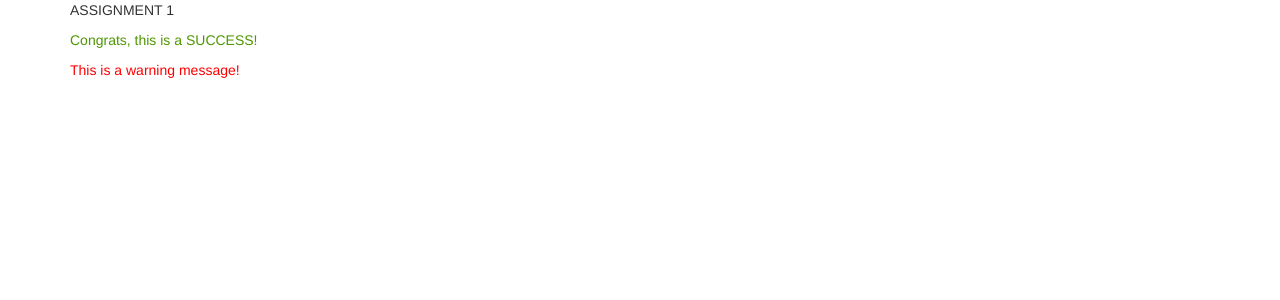
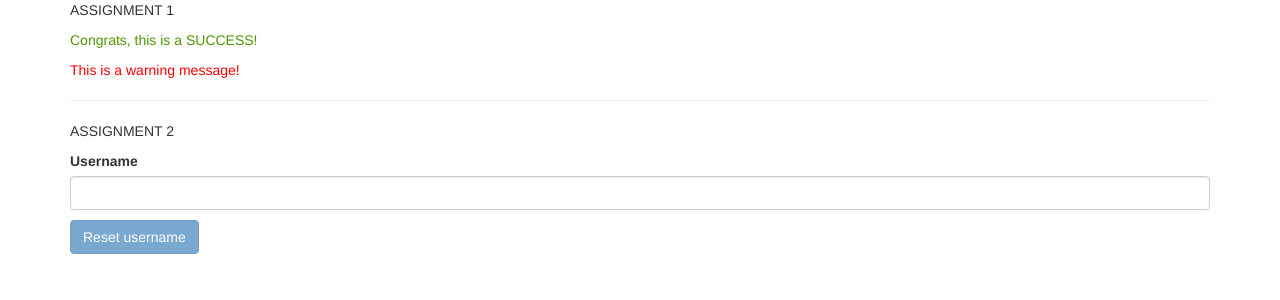
Before and after one commit to mihaivaidos/angular-assignments-udemy, an Angular app: page / in a window 1280 px wide. Shown: the top 300 px of the page. Built offline with nearby package versions, Linux system fonts and the light colour scheme.

Commit message:
Assignment 2 UsernameComponent and update AppComponent to use it

```diff
--- a/src/app/app.component.html
+++ b/src/app/app.component.html
@@ -2,4 +2,9 @@
   <p>ASSIGNMENT 1</p>
   <app-success-alert/>
   <app-warning-alert/>
+  <hr>
 </div>
+<div class="container">
+  <p>ASSIGNMENT 2</p>
+  <app-username/>
+</div>
--- /dev/null
+++ b/src/app/assignment-2/username/username.component.html
@@ -0,0 +1,6 @@
+<label for="username">Username</label>
+<input type="text" name="username" class="form-control" [(ngModel)]="username">
+
+<p>{{ username }}</p>
+
+<button class="btn btn-primary" (click)="onReset()" [disabled]="username === ''">Reset username</button>
--- /dev/null
+++ b/src/app/assignment-2/username/username.component.ts
@@ -0,0 +1,14 @@
+import {Component} from '@angular/core';
+
+@Component({
+  selector: 'app-username',
+  templateUrl: './username.component.html',
+  styleUrl: './username.component.css'
+})
+export class UsernameComponent {
+  username = '';
+
+  onReset() {
+    this.username = '';
+  }
+}
```
Also changed, not shown: src/app/app.module.ts (+5 -2 lines), src/app/assignment-2/ASSIGNMENT-2.md (added, +6 -0 lines), src/app/assignment-2/username/username.component.css (added).
